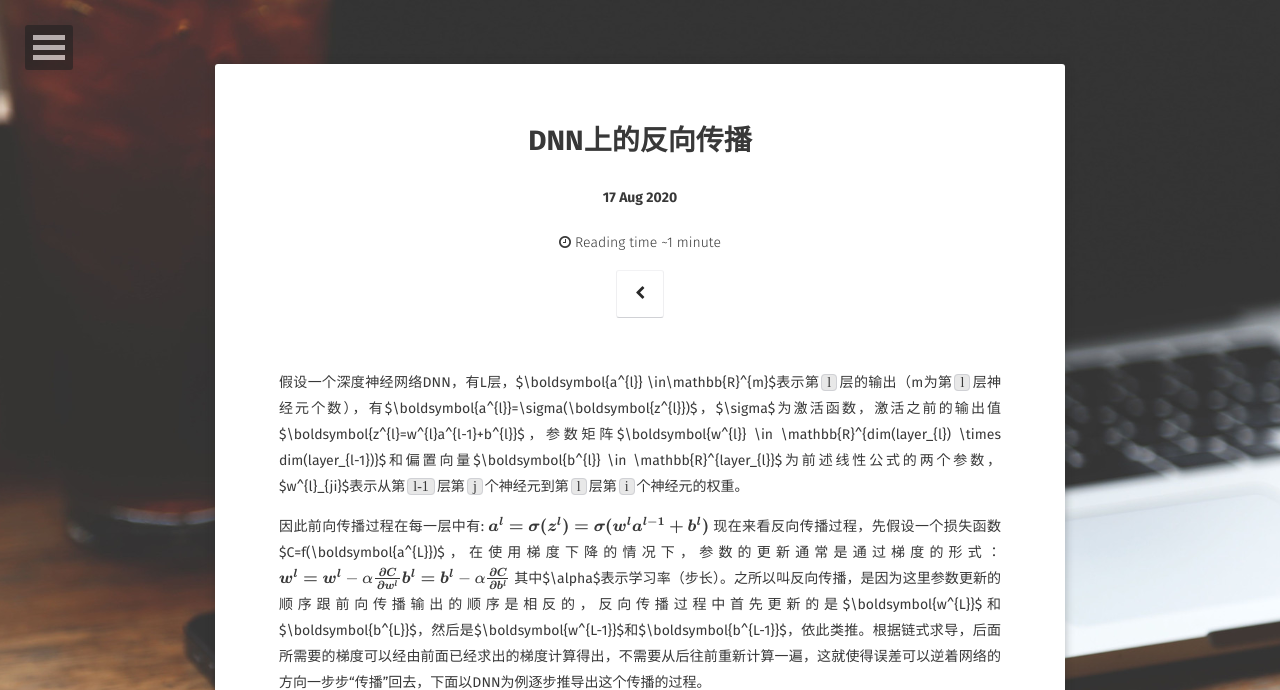
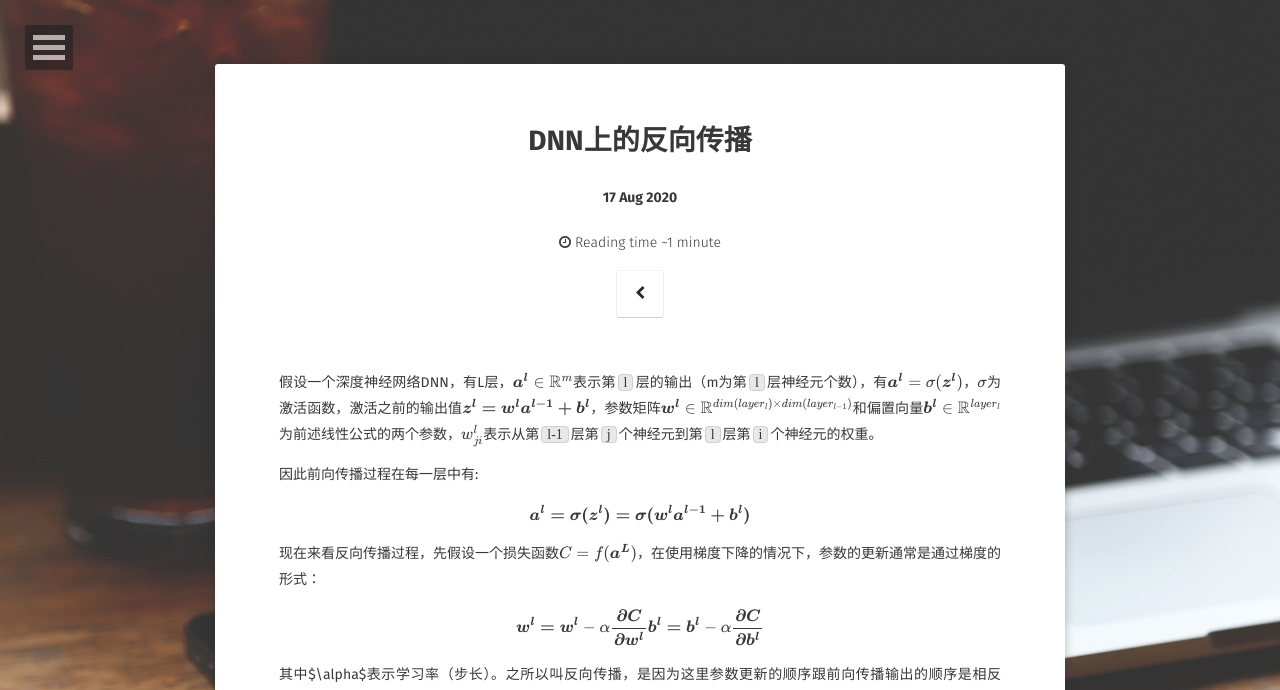
Before and after one commit to dancingline/dancingline.github.io, a Jekyll site: the page built from _posts/2020-08-17-DNN上的反向传播.md, in a window 1280 px wide and 1400 px high, cut to the strip 0-690 px from the top of the window. Built offline with Jekyll 4.4.1, drawn with Linux system fonts in a browser that asks for light colours; some web fonts are replaced; formulas are drawn with MathJax 3; some of the changed text lies outside the part shown.

Commit message:
尝试修复公式显示

```diff
--- a/_posts/2020-08-17-DNN上的反向传播.md
+++ b/_posts/2020-08-17-DNN上的反向传播.md
@@ -8,54 +8,86 @@ feature:
 comments: false
 ---
 
-假设一个深度神经网络DNN，有L层，$\boldsymbol{a^{l}} \in\mathbb{R}^{m}$表示第`l`层的输出（m为第`l`层神经元个数），有$\boldsymbol{a^{l}}=\sigma(\boldsymbol{z^{l}})$，$\sigma$为激活函数，激活之前的输出值$\boldsymbol{z^{l}=w^{l}a^{l-1}+b^{l}}$，参数矩阵$\boldsymbol{w^{l}} \in \mathbb{R}^{dim(layer_{l}) \times dim(layer_{l-1})}$和偏置向量$\boldsymbol{b^{l}} \in \mathbb{R}^{layer_{l}}$为前述线性公式的两个参数，$w^{l}_{ji}$表示从第`l-1`层第`j`个神经元到第`l`层第`i`个神经元的权重。
+假设一个深度神经网络DNN，有L层，$$\boldsymbol{a^{l}} \in\mathbb{R}^{m}$$表示第`l`层的输出（m为第`l`层神经元个数），有$$\boldsymbol{a^{l}}=\sigma(\boldsymbol{z^{l}})$$，$$\sigma$$为激活函数，激活之前的输出值$$\boldsymbol{z^{l}=w^{l}a^{l-1}+b^{l}}$$，参数矩阵$$\boldsymbol{w^{l}} \in \mathbb{R}^{dim(layer_{l}) \times dim(layer_{l-1})}$$和偏置向量$$\boldsymbol{b^{l}} \in \mathbb{R}^{layer_{l}}$$为前述线性公式的两个参数，$$w^{l}_{ji}$$表示从第`l-1`层第`j`个神经元到第`l`层第`i`个神经元的权重。
 
 因此前向传播过程在每一层中有:
+
+
 $$
 \boldsymbol{a^{l}=\sigma(z^{l})=\sigma(w^{l}a^{l-1}+b^{l})}
 $$
-现在来看反向传播过程，先假设一个损失函数$C=f(\boldsymbol{a^{L}})$，在使用梯度下降的情况下，参数的更新通常是通过梯度的形式：
+
+
+现在来看反向传播过程，先假设一个损失函数$$C=f(\boldsymbol{a^{L}})$$，在使用梯度下降的情况下，参数的更新通常是通过梯度的形式：
+
+
 $$
 \boldsymbol{w^{l} = w^{l}}-\alpha \boldsymbol{ \frac{\partial{C}}{\partial{w^{l}}} \\
 b^{l} = b^{l}}-\alpha \boldsymbol{ \frac{\partial{C}}{\partial{b^{l}}}}
 $$
-其中$\alpha$表示学习率（步长）。之所以叫反向传播，是因为这里参数更新的顺序跟前向传播输出的顺序是相反的，反向传播过程中首先更新的是$\boldsymbol{w^{L}}$和$\boldsymbol{b^{L}}$，然后是$\boldsymbol{w^{L-1}}$和$\boldsymbol{b^{L-1}}$，依此类推。根据链式求导，后面所需要的梯度可以经由前面已经求出的梯度计算得出，不需要从后往前重新计算一遍，这就使得误差可以逆着网络的方向一步步“传播”回去，下面以DNN为例逐步推导出这个传播的过程。
+
+
+其中$\alpha$表示学习率（步长）。之所以叫反向传播，是因为这里参数更新的顺序跟前向传播输出的顺序是相反的，反向传播过程中首先更新的是$$\boldsymbol{w^{L}}$$和$$\boldsymbol{b^{L}}$$，然后是$$\boldsymbol{w^{L-1}}$$和$$\boldsymbol{b^{L-1}}$$，依此类推。根据链式求导，后面所需要的梯度可以经由前面已经求出的梯度计算得出，不需要从后往前重新计算一遍，这就使得误差可以逆着网络的方向一步步“传播”回去，下面以DNN为例逐步推导出这个传播的过程。
 
 ![](https://dle.oss-cn-beijing.aliyuncs.com/18-7-21/%E6%89%B9%E6%B3%A8%202020-08-17%20202120.png)
 
-上图给出了一个简单的网络示意图，其标注与上面所述的相同。首先定义一个误差的概念，第`l`层的误差为$\boldsymbol{\delta^{l}} \in \mathbb{R^{dim(layer_{l})}}$，有$\delta^{l}_{j}=\frac{\partial{C}}{\partial{z^{l}_{j}}}$、$\boldsymbol{\delta^{l}=\frac{\partial{C}}{\partial{z^{l}}}}$，则对应的梯度可以表示为（<font color="red">这里其实是一笔糊涂账，只用作表示</font>）
+上图给出了一个简单的网络示意图，其标注与上面所述的相同。首先定义一个误差的概念，第`l`层的误差为$$\boldsymbol{\delta^{l}} \in \mathbb{R^{dim(layer_{l})}}$$，有$$\delta^{l}_{j}=\frac{\partial{C}}{\partial{z^{l}_{j}}}$$、$$\boldsymbol{\delta^{l}=\frac{\partial{C}}{\partial{z^{l}}}}$$，则对应的梯度可以表示为（<font color="red">这里其实是一笔糊涂账，只用作表示</font>）
+
+
 $$
 \frac{\partial{C}}{\partial{w^{l}}}=\delta^{l} \frac{\partial{z^{l}}}{\partial{w^{l}}} \\
 \frac{\partial{C}}{\partial{b^{l}}}=\delta^{l} \frac{\partial{z^{l}}}{\partial{b^{l}}}
 $$
+
+
 将上面的式子的结果化成矩阵形式就是
+
+
 $$
 \boldsymbol{
 \frac{\partial{C}}{\partial{w^{l}}}=\delta^{l}(a^{l-1})^{\top} \\
 \frac{\partial{C}}{\partial{b^{l}}}=\delta^{l}
 }
 $$
-下面给出$\boldsymbol{\delta^{l}}$的传播过程：
+
+
+下面给出$$\boldsymbol{\delta^{l}}$$的传播过程：
+
+
 $$
 \boldsymbol{
 \delta^{L}=\frac{\partial{C}}{\partial{a^{L}}} \odot \sigma^{'}(z^{L}) \\
 \delta^{l}=((w^{l+1})^{\top} \delta^{l+1})\odot \sigma^{'}(z^{l})
 }
 $$
-其中$\odot$表示对应位置相乘的哈达玛积。由$\delta^{L}_{j}=\frac{\partial{C}}{\partial{a^{L}_{j}}} \sigma^{'}(z^{L}_{j})$可以很容易得到$\delta^{L}$，下面重点看一下$\delta^{l}$。
 
-对于$\boldsymbol{\delta^{l}}$的分量，有
+
+其中$\odot$表示对应位置相乘的哈达玛积。由$$\delta^{L}_{j}=\frac{\partial{C}}{\partial{a^{L}_{j}}} \sigma^{'}(z^{L}_{j})$$可以很容易得到$$\delta^{L}$$，下面重点看一下$$\delta^{l}$$。
+
+对于$$\boldsymbol{\delta^{l}}$$的分量，有
+
+
 $$
 \delta^{l}_{j}=\frac{\partial{C}}{\partial{a^{l}_{j}}} \sigma^{'}(z^{l}_{j}) =\sum_{i} \frac{\partial{C}}{\partial{a^{l+1}_{i}}} \frac{\partial{a^{l+1}_{i}}}{\partial{a^{l}_{j}}} \sigma^{'}(z^{L}_{j})
 $$
+
+
 由于
+
+
 $$
 a^{l+1}_{i}=\sigma(\sum_{k}w^{l+1}_{ik}a^{l}_{k}+b^{l+1}_{i})
 $$
+
+
 可以得到
+
+
 $$
 \delta^{l}_{j}=\sum_{i} \delta^{l+1}_{i} w^{l+1}_{ij} \sigma^{'}(z^{l}_{j})
 $$
-堆叠起来即可得到矩阵形式的$\boldsymbol{\delta^{l}}$。
+
+
+堆叠起来即可得到矩阵形式的$$\boldsymbol{\delta^{l}}$$。
 
 [^1]: 邱锡鹏 《神经网络与深度学习》（version 0.1.1）
```
